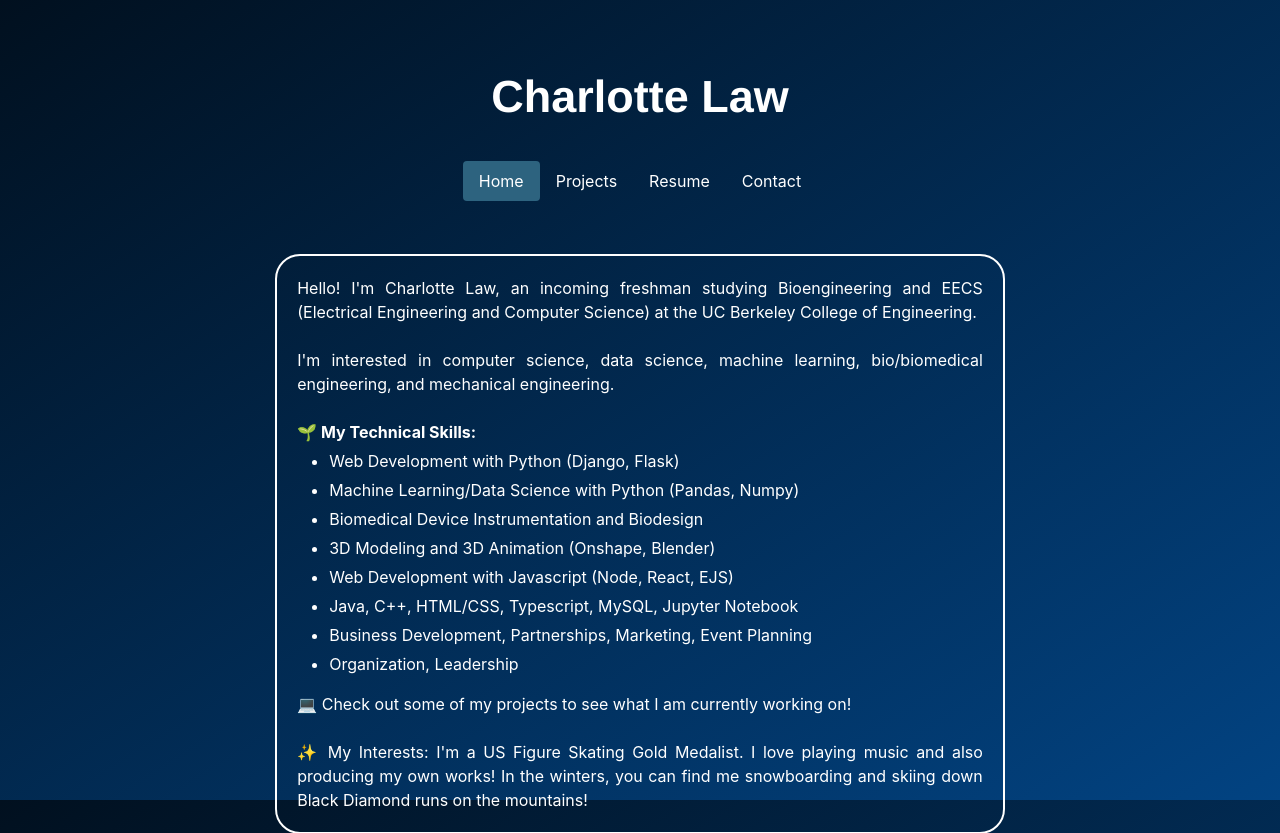
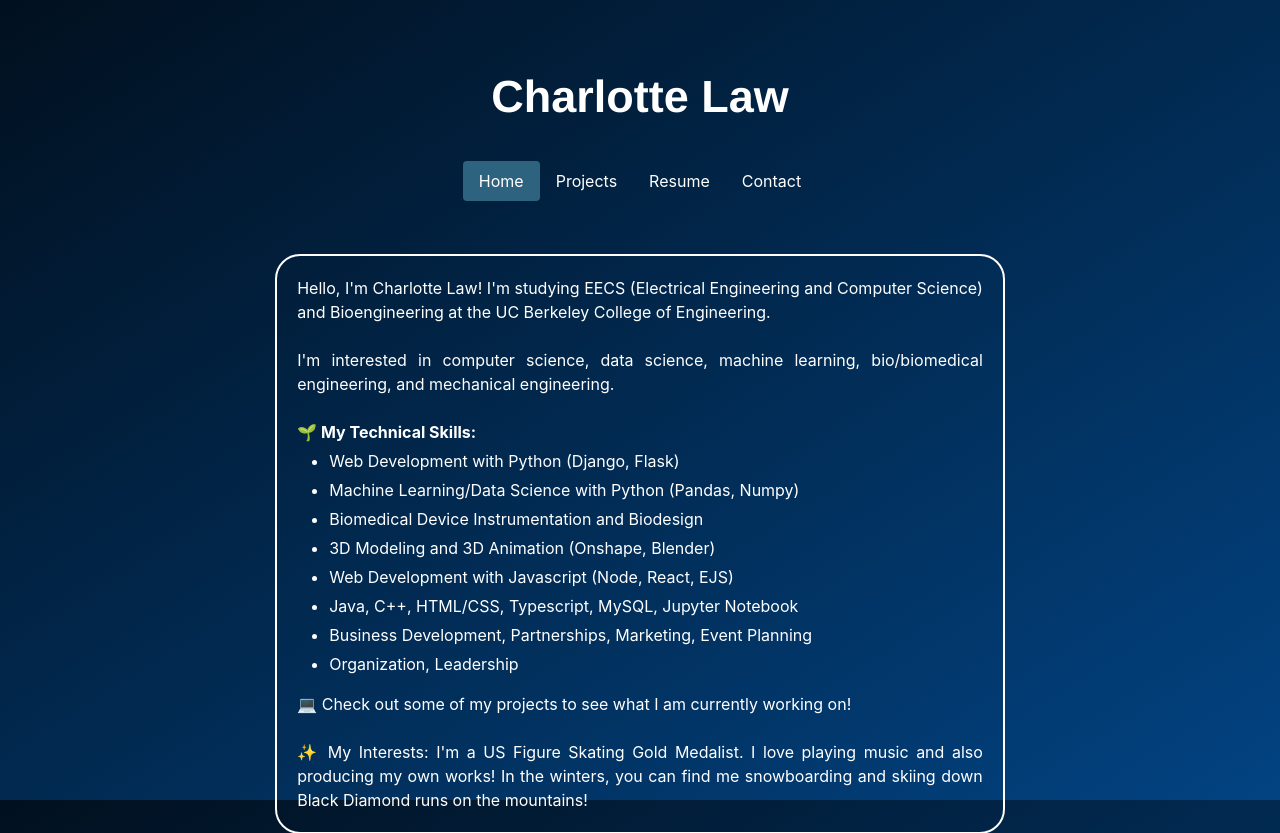
Before and after one commit to CharlotteLaw/Website, a Django app: page / in a window 1280 px wide. Shown: the top 833 px of the page. Run offline with Django 4.2, Linux system fonts and the light colour scheme.

Commit message:
Update home.html

```diff
--- a/templates/home.html
+++ b/templates/home.html
@@ -20,8 +20,8 @@
 <br>
 <!-- text-align: justify; text-justify: inter-word; -->
     <div style="width: 57%; padding: 60px 0; border: 2px solid white; border-radius: 25px; padding: 20px; text-align: justify; text-justify: inter-character; color:white">
-      <a>Hello! I'm Charlotte Law, an incoming freshman studying Bioengineering and EECS (Electrical Engineering and Computer Science) at the UC Berkeley College of Engineering.</a><br><br>
-      <a>  I'm interested in computer science, data science, machine learning, bio/biomedical engineering, and mechanical engineering.</a><br><br>
+      <a>Hello, I'm Charlotte Law! I'm studying EECS (Electrical Engineering and Computer Science) and Bioengineering at the UC Berkeley College of Engineering.</a><br><br>
+      <a>I'm interested in computer science, data science, machine learning, bio/biomedical engineering, and mechanical engineering.</a><br><br>
       <a style="font-weight:bold;">🌱  My Technical Skills:</a>
         <ul >
             <li>Web Development with Python (Django, Flask)</li>
```
